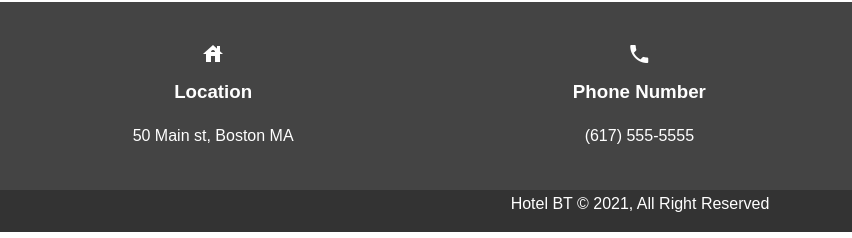
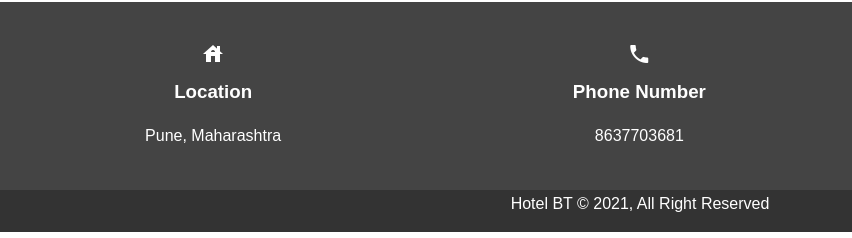
Before and after one commit to seema0210/html5-CSS3-Project, a plain HTML site: page contact.html in a window 1280 px wide. Shown: the part 559-797 px from the top of the page, 0-852 px from the left. Drawn offline with Linux system fonts and the light colour scheme.

Commit message:
Update contact.html

```diff
--- a/contact.html
+++ b/contact.html
@@ -54,12 +54,12 @@
     <div class="box">
         <i class="material-icons">house</i>
         <h3>Location</h3>
-        <p>50 Main st, Boston MA</p>
+        <p>Pune, Maharashtra</p>
       </div>
       <div class="box box-1">
         <i class="material-icons">phone</i>
         <h3>Phone Number</h3>
-        <p>(617) 555-5555</p>
+        <p>8637703681</p>
       </div>
       <div class="box">
         <i class="material-icons">email</i>
```
